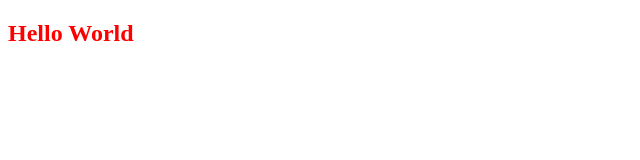
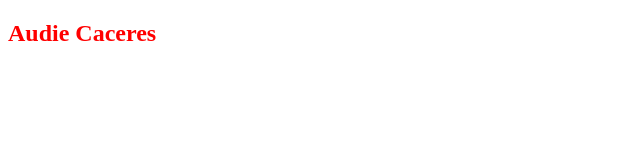
Before and after one commit to audiecaceres7/foobar, a plain HTML site: page index.html in a window 1280 px wide. Shown: the full height of the page, 0-640 px from the left. Drawn offline with Linux system fonts and the light colour scheme.

Commit message:
updated h2 with my name

```diff
--- a/index.html
+++ b/index.html
@@ -8,6 +8,6 @@
     <title>foobar</title>
 </head>
 <body>
-    <h2>Hello World</h2>
+    <h2>Audie Caceres</h2>
 </body>
 </html>
```
